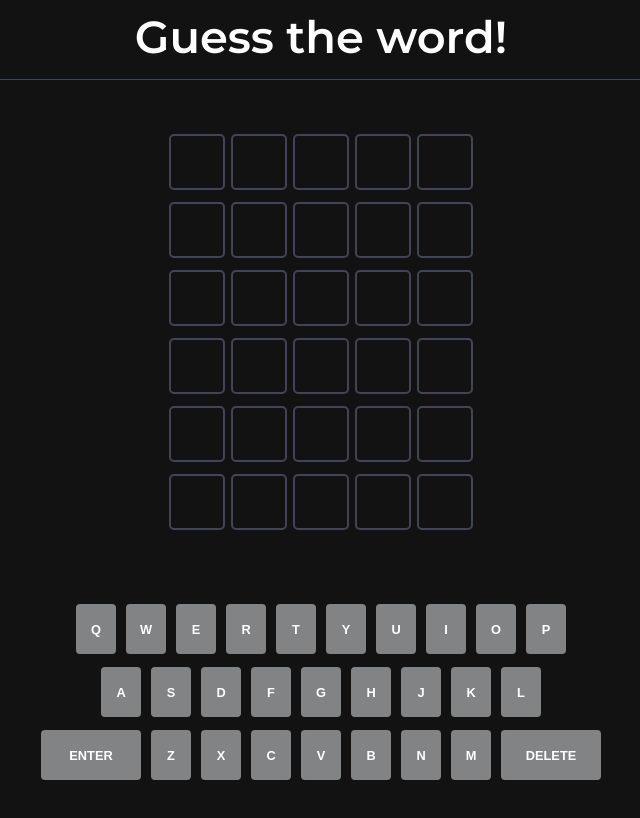
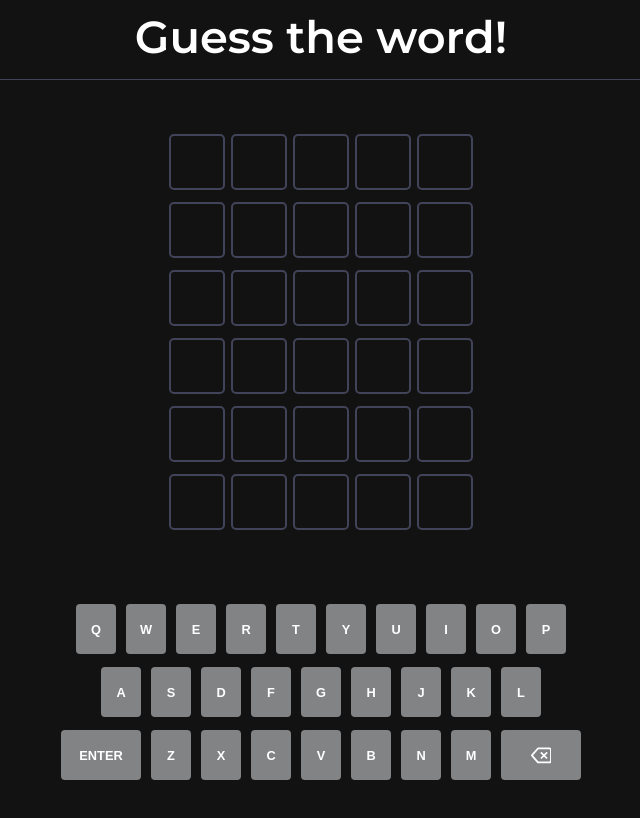
Before and after one commit to Camille846/Guess-the-word, a React (Vite) app: page / in a window 1280 px wide. Shown: the top 818 px of the page, without its empty margins (319-959 px from the left). Built offline with nearby package versions, Linux system fonts and the light colour scheme.

Commit message:
Feat: Delete Icon Key

```diff
--- a/src/App.css
+++ b/src/App.css
@@ -134,8 +134,14 @@ nav h1{
 }
 
 #big{
-    width: 100px;
+    width: 5rem;
 }
+
+.delete-icon{
+    font-size: 1.3rem;
+    cursor: pointer;
+}
+
 
 @media screen and (max-width:500px){
 
--- a/src/components/Keyboard.jsx
+++ b/src/components/Keyboard.jsx
@@ -1,5 +1,6 @@
 import React from 'react'
 import Key from './Key'
+import { FiDelete } from 'react-icons/fi'
 
 const Keyboard = () => {
   const keys1 = ['Q', 'W', 'E', 'R', 'T', 'Y', 'U', 'I', 'O', 'P']
@@ -23,7 +24,7 @@ const Keyboard = () => {
         {keys3.map((key) => {
           return <Key keyVal={key}/>
         })}
-        <Key keyVal={'DELETE'} bigKey={true} />
+        <Key keyVal={<FiDelete className='delete-icon'/>} bigKey={true} />
       </div>
     </div>
   )
```
